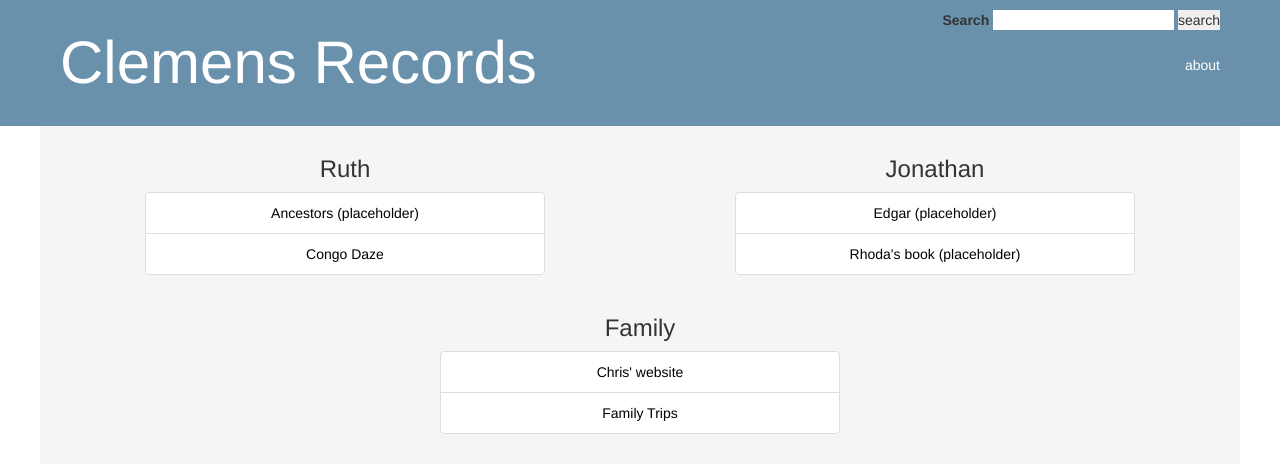
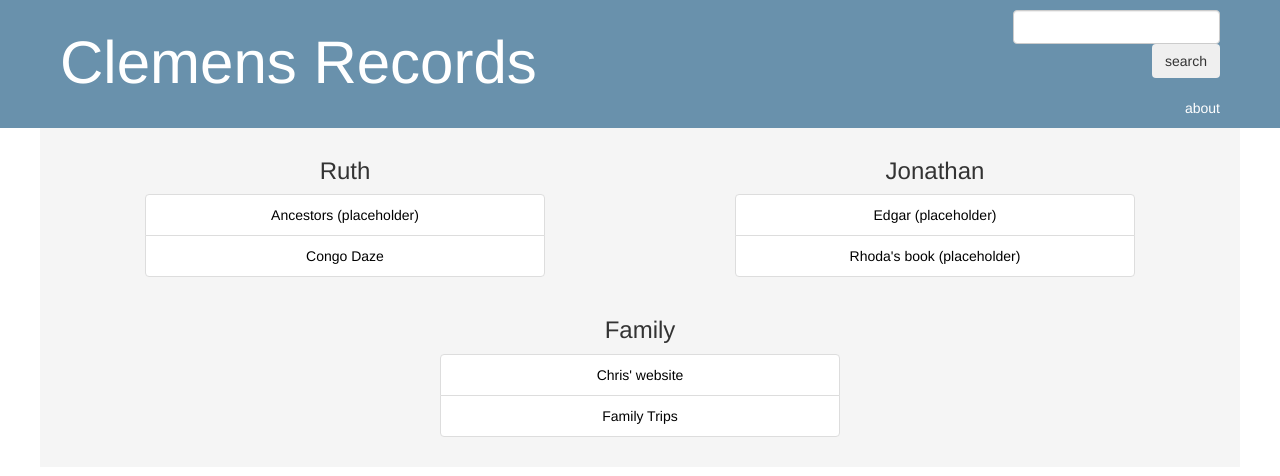
Before and after one commit to keidelclemens/keidelclemens.github.io, a Jekyll site: the page built from index.html, in a window 1280 px wide. Shown: the top 476 px of the page. Built offline with Jekyll 4.4.1, drawn with Linux system fonts in a browser that asks for light colours.

Commit message:
Update default.html

```diff
--- a/_layouts/default.html
+++ b/_layouts/default.html
@@ -25,9 +25,8 @@
               </div>
               <nav>
       <form action="/search" method="get" align="right">
-        <label for="search_box">Search</label>
-        <input type="text" id="search_box" name="query">
-        <input type="submit" value="search">
+        <input type="text" id="search_box" name="query" class="form-control">
+        <input type="submit" value="search" class="btn">
       </form></br>
           <a href="about.html">about</a>
               </nav>
```
